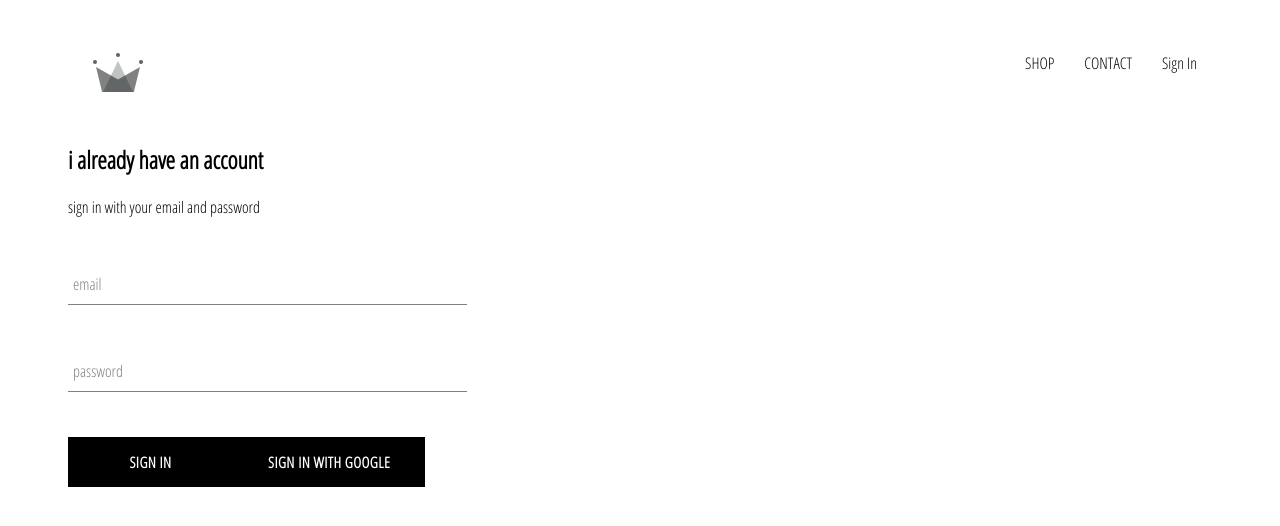
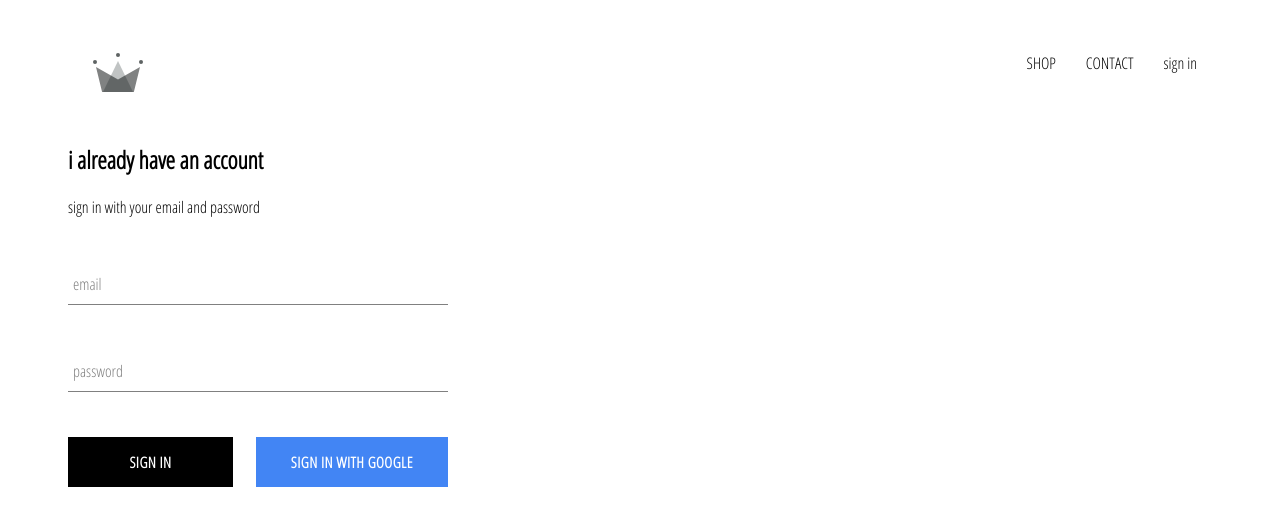
Before and after one commit to kareemegy/ReactMarathon-crwn-ecommerce, a React (Create React App) app: page /signIn in a window 1280 px wide. Shown: the top 526 px of the page. Built offline with nearby package versions, Linux system fonts and the light colour scheme; no server answers.

Commit message:
add sign out

```diff
--- a/src/App.css
+++ b/src/App.css
@@ -1,3 +1,6 @@
+* {
+  box-sizing: border-box;
+}
 body {
   font-family: "Open Sans Condensed";
   padding: 20px 60px;
--- a/src/App.js
+++ b/src/App.js
@@ -1,15 +1,34 @@
-import React from "react";
+import React, { Component } from "react";
 import HomePage from "./pages/home-page/HomePage";
 import ShopPage from "./pages/shop-page/ShopPage";
 import { Switch, Route } from "react-router-dom";
-import "./App.css";
 import Header from "./components/header/Header";
 import RegistrationPage from "./pages/registration-page/RegistrationPage";
+import { auth } from "./firebase/firebase.utils";
+import "./App.css";
 
-function App() {
+class App extends Component {
+  constructor(props) {
+    super(props);
+    this.state = {
+      currentUser: null,
+    };
+  }
+  unsubscribeFromAuth = null;
+
+  componentDidMount() {
+    this.unsubscribeFromAuth = auth.onAuthStateChanged((user) => {
+      this.setState({ currentUser: user });
+      console.log(user);
+    });
+  }
+  componentWillUnmount() {
+    this.unsubscribeFromAuth();
+  }
+  render() {
     return (
       <div>
-      <Header />
+        <Header currentUser={this.state.currentUser} />
         <Switch>
           <Route exact path="/" component={HomePage} />
           <Route exact path="/shop" component={ShopPage} />
@@ -18,5 +37,6 @@
       </div>
     );
   }
+}
 
 export default App;
--- a/src/components/custom-button/CustomButton.jsx
+++ b/src/components/custom-button/CustomButton.jsx
@@ -1,8 +1,11 @@
 import React from "react";
 import "./CustomButton.scss";
-const CustomButton = ({ children, ...otherProps }) => {
+const CustomButton = ({ children, isGoogleSignIn, ...otherProps }) => {
   return (
-    <button className="custom-button" {...otherProps}>
+    <button
+      className={`${isGoogleSignIn ? "google-sign-in" : ""} custom-button`}
+      {...otherProps}
+    >
       {children}
     </button>
   );
--- a/src/components/custom-button/CustomButton.scss
+++ b/src/components/custom-button/CustomButton.scss
@@ -18,4 +18,12 @@
     color: black;
     border: 1px solid black;
   }
+  &.google-sign-in {
+    background-color: #4285f4;
+    color: white;
+    &:hover {
+      background-color: #357ae8;
+      border: none;
+    }
+  }
 }
--- a/src/components/header/Header.jsx
+++ b/src/components/header/Header.jsx
@@ -1,9 +1,12 @@
 import React from "react";
 import { Link } from "react-router-dom";
 import { ReactComponent as Logo } from "../../assets/crown.svg";
+import { auth } from "../../firebase/firebase.utils";
 import "./Header.scss";
 
-const Header = () => {
+const signOut = () => auth.signOut();
+
+const Header = ({ currentUser }) => {
   return (
     <div className="header">
       <Link className="logo-container" to="/">
@@ -16,9 +19,16 @@
         <Link className="option" to="/contact">
           CONTACT
         </Link>
-        <Link className="option" to="/signIn">
-          Sign In
-        </Link>
+
+        {currentUser ? (
+          <div className="option" onClick={signOut}>
+            Sign out
+          </div>
+        ) : (
+          <Link className="option" to="/signIn">
+            sign in
+          </Link>
+        )}
       </div>
     </div>
   );
--- a/src/components/header/Header.scss
+++ b/src/components/header/Header.scss
@@ -20,6 +20,7 @@
 
     .option {
       padding: 10px 15px;
+      cursor: pointer;
     }
   }
 }
--- a/src/components/sign-in/SignIn.jsx
+++ b/src/components/sign-in/SignIn.jsx
@@ -43,10 +43,12 @@
             required
             label="password"
           />
-          <CustomButton type="submit">Sign In</CustomButton>
-          <CustomButton onClick={signInWithGoogle}>
-            Sign In With Google
-          </CustomButton>
+          <div className="buttons">
+            <CustomButton type="submit">Sign In</CustomButton>
+            <CustomButton onClick={signInWithGoogle} isGoogleSignIn>
+              Sign In With Google
+            </CustomButton>
+          </div>
         </form>
       </div>
     );
--- a/src/components/sign-in/SignIn.scss
+++ b/src/components/sign-in/SignIn.scss
@@ -1,8 +1,12 @@
 .sign-in {
-  width: 30vw;
+  width: 380px;
   display: flex;
   flex-direction: column;
   .title {
     margin: 10px 0px;
   }
+  .buttons {
+    display: flex;
+    justify-content: space-between;
+  }
 }
--- a/src/firebase/firebase.utils.js
+++ b/src/firebase/firebase.utils.js
@@ -10,10 +10,12 @@
   appId: "1:1018175140190:web:90cf4bf69fca182bbf5fcf",
   measurementId: "G-PJC1R313NB",
 };
-
+// init the firebase config
 const app = initializeApp(firebaseConfig);
 
-const auth = getAuth(app);
+// use the firebase auth
+export const auth = getAuth(app);
+// console.log(auth);
 const provider = new GoogleAuthProvider();
 
 export const signInWithGoogle = () =>
@@ -24,16 +26,18 @@
       const token = credential.accessToken;
       // The signed-in user info.
       const user = result.user;
-      console.log(user);
+
+      console.log(user, token);
     })
     .catch((error) => {
       // Handle Errors here.
       const errorCode = error.code;
       const errorMessage = error.message;
-      console.log(errorMessage);
+
       // The email of the user's account used.
       const email = error.email;
       // The AuthCredential type that was used.
       const credential = GoogleAuthProvider.credentialFromError(error);
-      // ...
+
+      console.log(errorCode, errorMessage, email, credential);
     });
```
Lines whose indentation alone changed are shown as unchanged.
